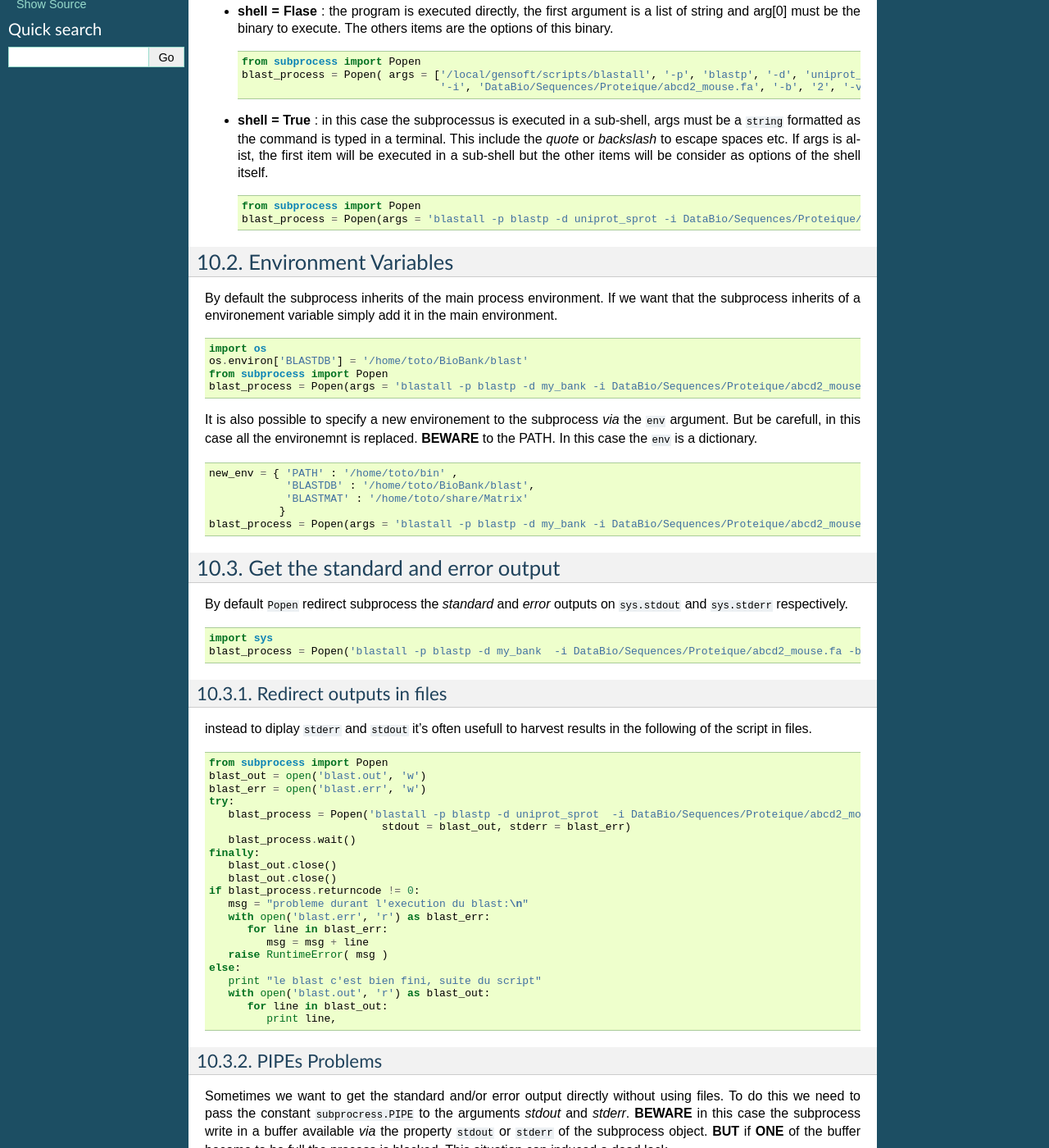
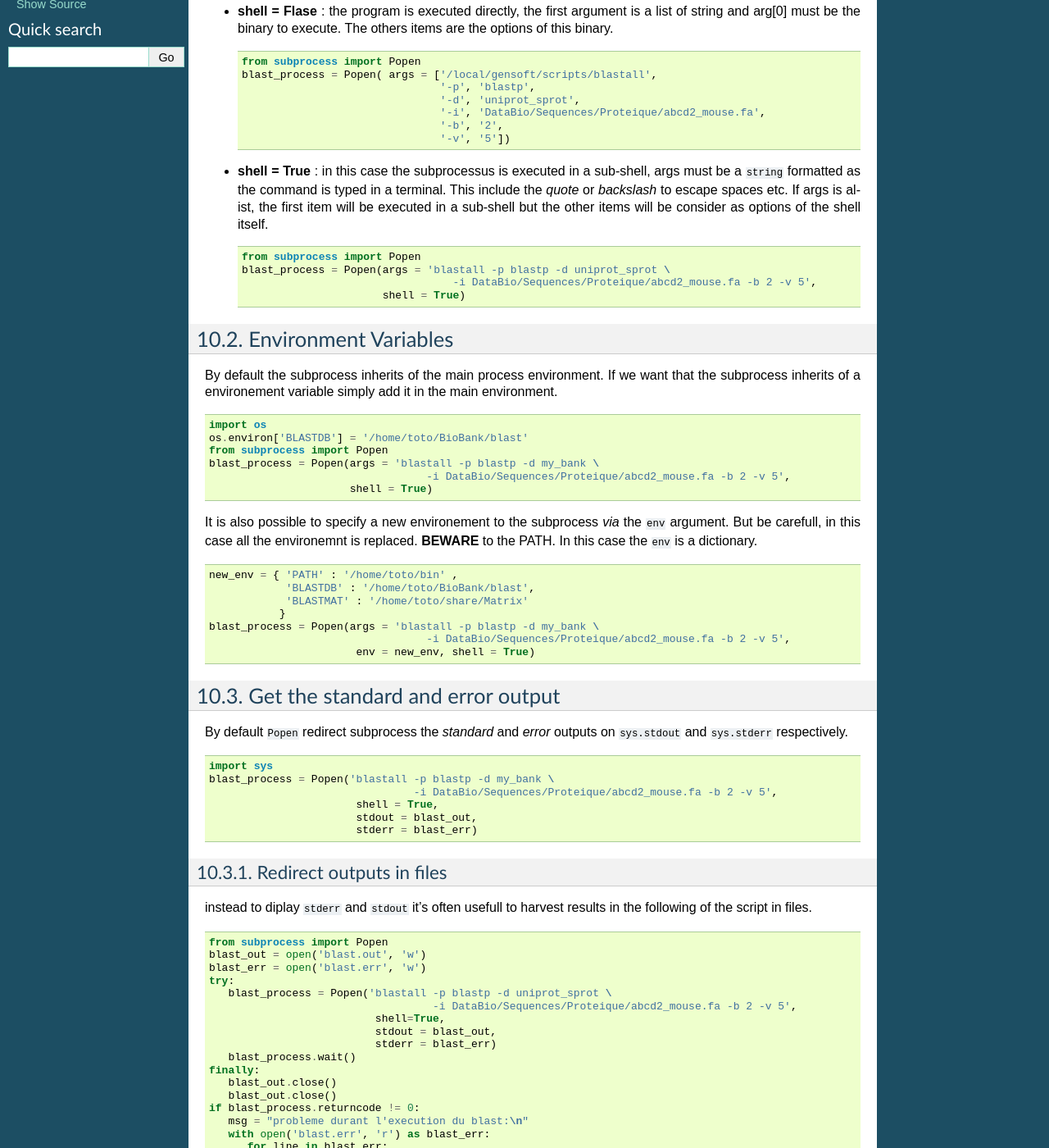
Before and after one commit to C3BI-pasteur-fr/python-course-1, a Sphinx documentation site: the page built from source/Scripting.rst, in a window 1280 px wide and 1400 px high, scrolled down 499 px. Shown: the whole window at 82% size. Built offline with Sphinx 7.4.7, drawn with Linux system fonts in a browser that asks for light colours; some of the changed text lies outside the part shown.

Commit message:
wrap long lines to dislpay them correctly in pdf

```diff
--- a/source/Scripting.rst
+++ b/source/Scripting.rst
@@ -32,8 +32,12 @@ But this also influence the way the command line is passed to the Popen construc
   ::
 
    from subprocess import Popen
-   blast_process = Popen( args = ['/local/gensoft/scripts/blastall', '-p', 'blastp', '-d', 'uniprot_sprot',
-                                  '-i', 'DataBio/Sequences/Proteique/abcd2_mouse.fa', '-b', '2', '-v', '5'])
+   blast_process = Popen( args = ['/local/gensoft/scripts/blastall',
+                                  '-p', 'blastp',
+                                  '-d', 'uniprot_sprot',
+                                  '-i', 'DataBio/Sequences/Proteique/abcd2_mouse.fa',
+                                  '-b', '2',
+                                  '-v', '5'])
 
 * **shell = True** : in this case the subprocessus is executed in a sub-shell, args must be a ``string`` formatted as the command is typed in a terminal.
   This include the *quote* or *backslash* to escape spaces etc.
@@ -42,7 +46,9 @@ But this also influence the way the command line is passed to the Popen construc
   ::
 
    from subprocess import Popen
-   blast_process = Popen(args = 'blastall -p blastp -d uniprot_sprot -i DataBio/Sequences/Proteique/abcd2_mouse.fa -b 2 -v 5', shell = True)
+   blast_process = Popen(args = 'blastall -p blastp -d uniprot_sprot \
+                                    -i DataBio/Sequences/Proteique/abcd2_mouse.fa -b 2 -v 5',
+                         shell = True)
 
 Environment Variables
 =====================
@@ -55,7 +61,9 @@ If we want that the subprocess inherits of a environement variable simply add it
    import os
    os.environ['BLASTDB'] = '/home/toto/BioBank/blast'
    from subprocess import Popen
-   blast_process = Popen(args = 'blastall -p blastp -d my_bank -i DataBio/Sequences/Proteique/abcd2_mouse.fa -b 2 -v 5', shell = True)
+   blast_process = Popen(args = 'blastall -p blastp -d my_bank \
+                                     -i DataBio/Sequences/Proteique/abcd2_mouse.fa -b 2 -v 5',
+                         shell = True)
 
 It is also possible to specify a new environement to the subprocess *via* the ``env`` argument.
 But be carefull, in this case all the environemnt is replaced. **BEWARE** to the PATH. In this case the ``env`` is a dictionary.
@@ -66,7 +74,9 @@ But be carefull, in this case all the environemnt is replaced. **BEWARE** to the
                'BLASTDB' : '/home/toto/BioBank/blast',
                'BLASTMAT' : '/home/toto/share/Matrix'
               }
-   blast_process = Popen(args = 'blastall -p blastp -d my_bank -i DataBio/Sequences/Proteique/abcd2_mouse.fa -b 2 -v 5', env = new_env, shell = True)
+   blast_process = Popen(args = 'blastall -p blastp -d my_bank \
+                                     -i DataBio/Sequences/Proteique/abcd2_mouse.fa -b 2 -v 5',
+                          env = new_env, shell = True)
 
 
 Get the standard and error output
@@ -77,7 +87,11 @@ By default ``Popen`` redirect subprocess the *standard* and *error* outputs on `
 ::
 
    import sys
-   blast_process = Popen('blastall -p blastp -d my_bank  -i DataBio/Sequences/Proteique/abcd2_mouse.fa -b 2 -v 5', shell = True, stdout = blast_out, stderr = blast_err)
+   blast_process = Popen('blastall -p blastp -d my_bank \
+                                   -i DataBio/Sequences/Proteique/abcd2_mouse.fa -b 2 -v 5',
+                          shell = True,
+                          stdout = blast_out,
+                          stderr = blast_err)
 
 Redirect outputs in files
 -------------------------
@@ -90,8 +104,11 @@ instead to diplay ``stderr`` and ``stdout`` it's often usefull to harvest result
    blast_out = open('blast.out', 'w')
    blast_err = open('blast.err', 'w')
    try:
-      blast_process = Popen('blastall -p blastp -d uniprot_sprot  -i DataBio/Sequences/Proteique/abcd2_mouse.fa -b 2 -v 5', shell=True,
-                              stdout = blast_out, stderr = blast_err)
+      blast_process = Popen('blastall -p blastp -d uniprot_sprot \
+                                      -i DataBio/Sequences/Proteique/abcd2_mouse.fa -b 2 -v 5',
+                             shell=True,
+                             stdout = blast_out,
+                             stderr = blast_err)
       blast_process.wait()
    finally:
       blast_out.close()
@@ -121,8 +138,11 @@ To do this we need to pass the constant ``subprocress.PIPE`` to the arguments *s
 
    from subprocess import Popen, PIPE
 
-   blast_process = Popen('blastall -p blastp -d uniprot_sprot -i DataBio/Sequences/Proteique/abcd2_mouse.fa',
-                         shell = True, stdout = PIPE, stderr = PIPE)
+   blast_process = Popen('blastall -p blastp -d uniprot_sprot \
+                                   -i DataBio/Sequences/Proteique/abcd2_mouse.fa',
+                         shell = True,
+                         stdout = PIPE,
+                         stderr = PIPE)
    blast_process.wait()
 
    print "ce code risque de ne jamais etre excuter"
@@ -151,7 +171,8 @@ pseudo code of poll using
       check which flow generate this event
 
     créer un objet poll
-    enregistrer les flux que l'on veut surveiller avec le filtre correspondant à ce que l'on désire surveiller
+    enregistrer les flux que l'on veut surveiller avec le filtre correspondant
+                                                à ce que l'on désire surveiller
     démarrer la surveillance des flux
     à chaque evenment sur un flux
         analyser quel type d'évenement a été
@@ -162,7 +183,9 @@ pseudo code of poll using
 
    import select
    process_ = Popen(
-                     'blastall -p blastp -d uniprot_sprot -i DataBio/Sequences/Proteique/abcd2_mouse.fa', shell = True,
+                     'blastall -p blastp -d uniprot_sprot \
+                     -i DataBio/Sequences/Proteique/abcd2_mouse.fa',
+                     shell = True,
                      shell = True ,
                      stdout = PIPE ,
                      stdin = None ,
@@ -179,8 +202,10 @@ pseudo code of poll using
        # at each poll call we have a liste of tuple with 2 int.
        # [(fd1, flag) , (fd2,flag)]
        # fd is a filedescriptor
-       # flag match a combination of select.POLLIN | select.POLLPRI | select.POLLHUP | select.POLLERR
-       # this list match with the fd ready to be processed in reading or writing depending of their creation.
+       # flag match a combination of
+       # select.POLLIN | select.POLLPRI | select.POLLHUP | select.POLLERR
+       # this list match with the fd ready to be processed in
+       # reading or writing depending of their creation.
        # beware this is a blaocking call while a fd is not ready (we provide a timeout as argument)
        events =  poller.poll()
        while events :
@@ -213,17 +238,20 @@ It is possible to implement the solution using select.select()
 
    import select
    process_ = Popen(
-                     'blastall -p blastp -d uniprot_sprot  -i DataBio/Sequences/Proteique/abcd2_mouse.fa', shell=True,
+                     'blastall -p blastp -d uniprot_sprot \
+                               -i DataBio/Sequences/Proteique/abcd2_mouse.fa',
+                     shell=True,
                      shell = True ,
                      stdout = PIPE ,
                      stdin = None ,
                      stderr = PIPE ,
-                     )
+                  )
    inputs = [process_.stdout, process_.stderr]
    while process_.poll() is None:
        # select have 3 parameters, 3 lists , the sockets, the fileobject to watch
        # in reading, writing, the errors
-       # in addition a timeout in option (the call is blacking while a fileObject is not ready to be processed)
+       # in addition a timeout in option (the call is blacking while a fileObject
+       # is not ready to be processed)
        # by return we get 3 lists with the fileObject to be processed
        # in reading, writing, errors
        readable , writable, exceptional = select.select(inputs, [], [] , 1)
@@ -256,16 +284,20 @@ This method interact with process: Send data to stdin. Read data from stdout and
 
 
 .. warning::
-   The data read is buffered in memory, so do **NOT** use this method if the data size is large or unlimited.
+   The data read is buffered in memory,
+   so do **NOT** use this method if the data size is large or unlimited.
 
 .. code-block:: python
 
    from subprocess import Popen, PIPE
 
-   blast_process = Popen('blastall -p blastp -d uniprot_sprot -i DataBio/Sequences/Proteique/abcd2_mouse.fa',
-                         shell = True, stdout = PIPE, stderr = PIPE)
+   blast_process = Popen('blastall -p blastp -d uniprot_sprot \
+                                   -i DataBio/Sequences/Proteique/abcd2_mouse.fa',
+                          shell = True,
+                          stdout = PIPE,
+                          stderr = PIPE)
    stdout, stderr = blast_process.communicate()
 
    return_code = blast_process.poll()
    if return_code != 0 :
-      raise RuntimeError("something goes wrong with blastp :"+stderr)
+      raise RuntimeError("something goes wrong with blastp :" + stderr)
```
